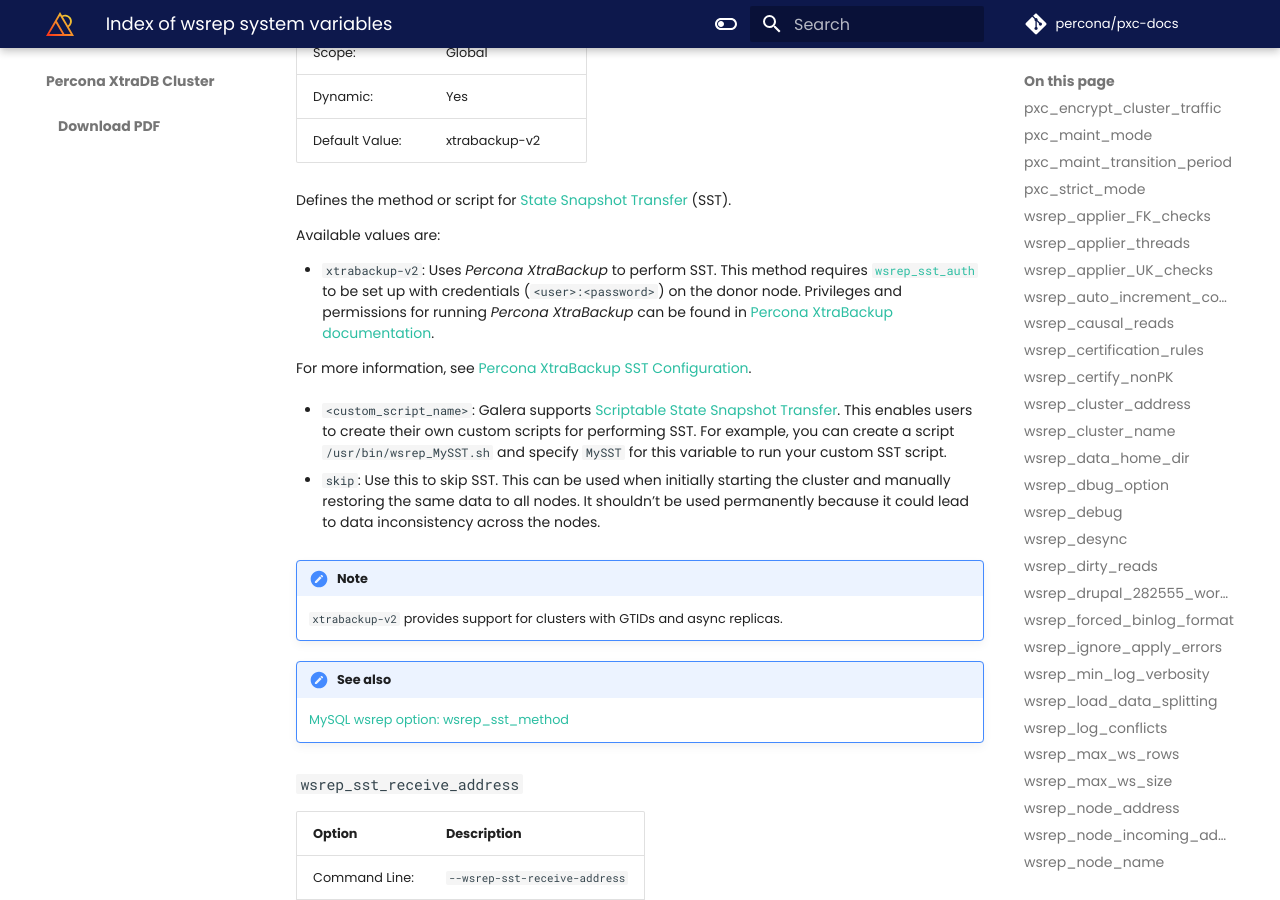
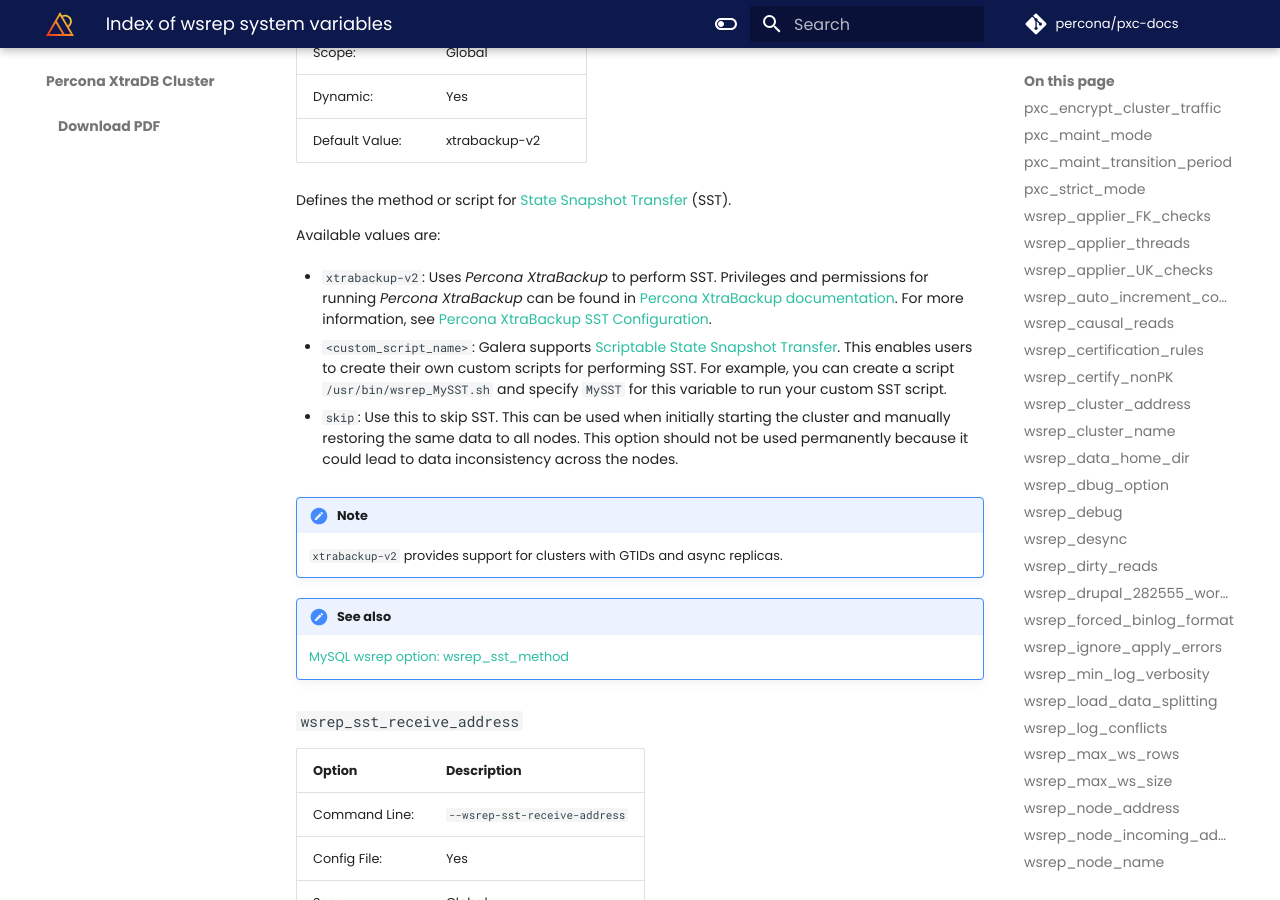
Before and after one commit to percona/pxc-docs, an MkDocs documentation site: the page built from docs/wsrep-system-index.md, in a window 1280 px wide and 900 px high, scrolled down 31468 px. Built offline with MkDocs 1.6.1 and Material for MkDocs 9.7.7, drawn with Linux system fonts in a browser that asks for light colours; nearby versions of some CDN libraries; comment, search, counter and statistics services are not loaded; the version menu is left out.

Commit message:
PXC-4150 Remove wsrep_sst_auth from 8.0 documentation (8.0)
	modified:   docs/wsrep-system-index.md

```diff
--- a/docs/wsrep-system-index.md
+++ b/docs/wsrep-system-index.md
@@ -1282,11 +1282,8 @@
 Available values are:
 
 * `xtrabackup-v2`: Uses *Percona XtraBackup* to perform SST.
-This method requires [`wsrep_sst_auth`](wsrep-system-index.md#wsrep_sst_auth) to be set up with credentials (`<user>:<password>`) on the donor node.
 Privileges and permissions for running *Percona XtraBackup*
-can be found in [Percona XtraBackup documentation](https://www.percona.com/doc/percona-xtrabackup/2.4/using_xtrabackup/privileges.html).
-
-For more information, see [Percona XtraBackup SST Configuration](manual/xtrabackup_sst.md#xtrabackup-sst).
+can be found in [Percona XtraBackup documentation](https://www.percona.com/doc/percona-xtrabackup/8.0/using_xtrabackup/privileges.html). For more information, see [Percona XtraBackup SST Configuration](manual/xtrabackup_sst.md#xtrabackup-sst).
 
 * `<custom_script_name>`: Galera supports [Scriptable State Snapshot Transfer](https://galeracluster.com/library/documentation/scriptable-sst.html).
 This enables users to create their own custom scripts for performing SST.
@@ -1296,7 +1293,7 @@
 * `skip`: Use this to skip SST.
 This can be used when initially starting the cluster
 and manually restoring the same data to all nodes.
-It shouldn’t be used permanently
+This option should not be used permanently
 because it could lead to data inconsistency across the nodes.
 
 !!! note
```
